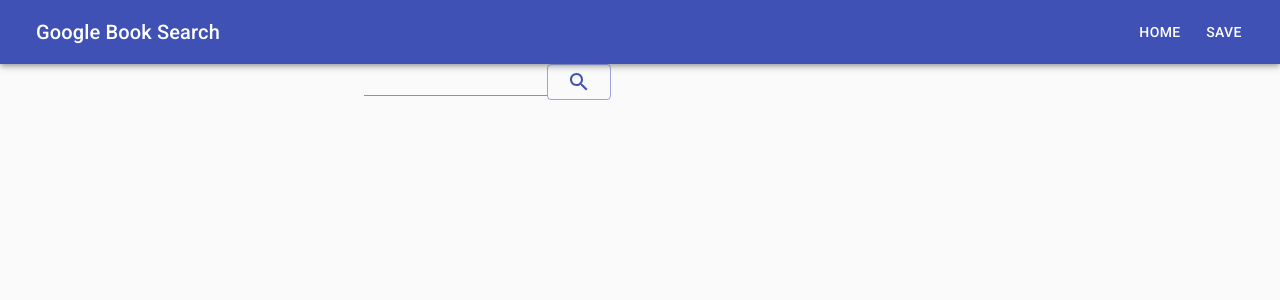
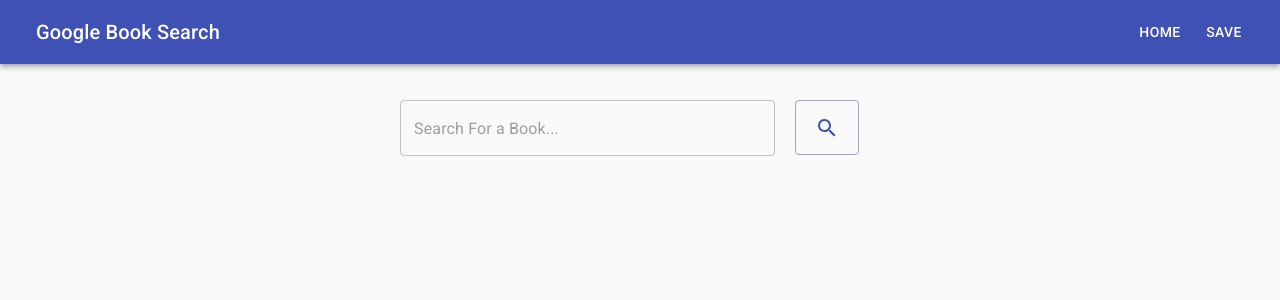
Before and after one commit to erikapaige/googleBooksMERNApp, a React (Create React App) app in the folder client/: page / in a window 1280 px wide. Shown: the top 300 px of the page. Built offline with nearby package versions, Linux system fonts and the light colour scheme.

Commit message:
updated input and search button

```diff
--- a/client/src/pages/Home/Home.js
+++ b/client/src/pages/Home/Home.js
@@ -27,6 +27,18 @@
     display: 'block',
     maxWidth: '100%',
     maxHeight: '100%',
+  },
+  form: {
+    padding: theme.spacing(2),
+    margin: '20px',
+    maxWidth: 500,
+  },
+  textSearch: {
+    width: '375px',
+  },
+  searchButton:{
+    marginLeft: '20px',
+    height: '55px'
   },
 }))
 
@@ -86,10 +98,14 @@
           <Grid item xs={12}>
             <form className={classes.form} onSubmit={bookState.handleSearchBook}>
               <TextField
+                className={classes.textSearch}
                 name="search"
+                variant="outlined"
+                placeholder="Search For a Book..."
                 value={bookState.search}
                 onChange={bookState.handleInputChange} />
               <Button
+                className={classes.searchButton}
                 variant="outlined"
                 color="primary"
                 onClick={bookState.handleSearchBook}>
```
